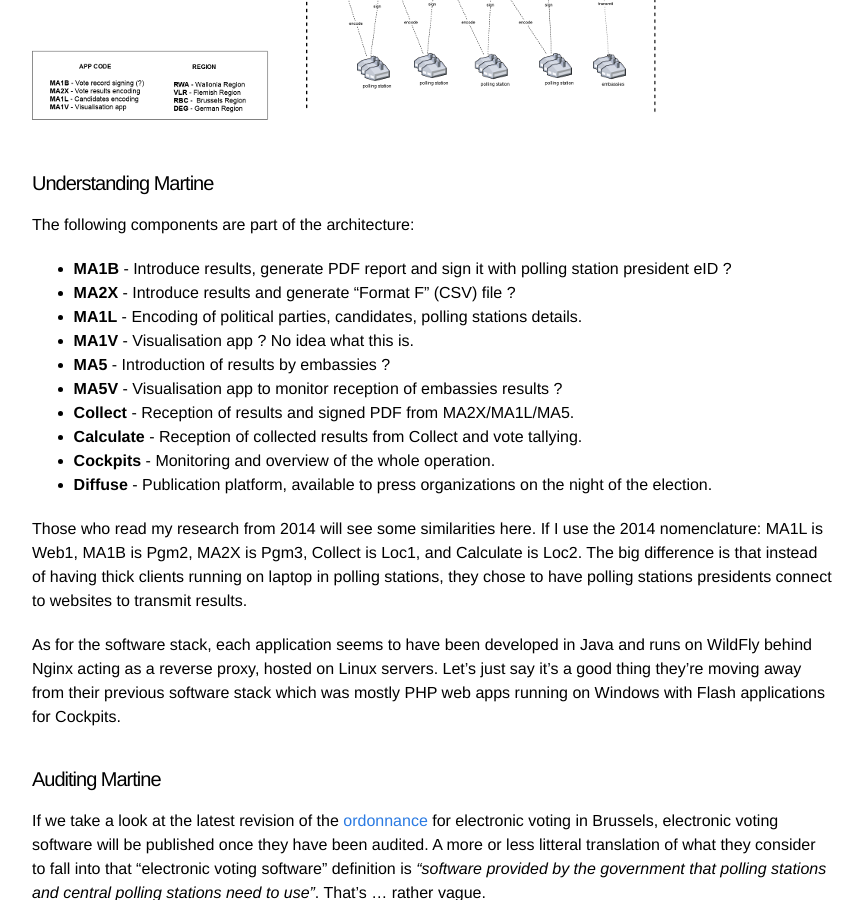
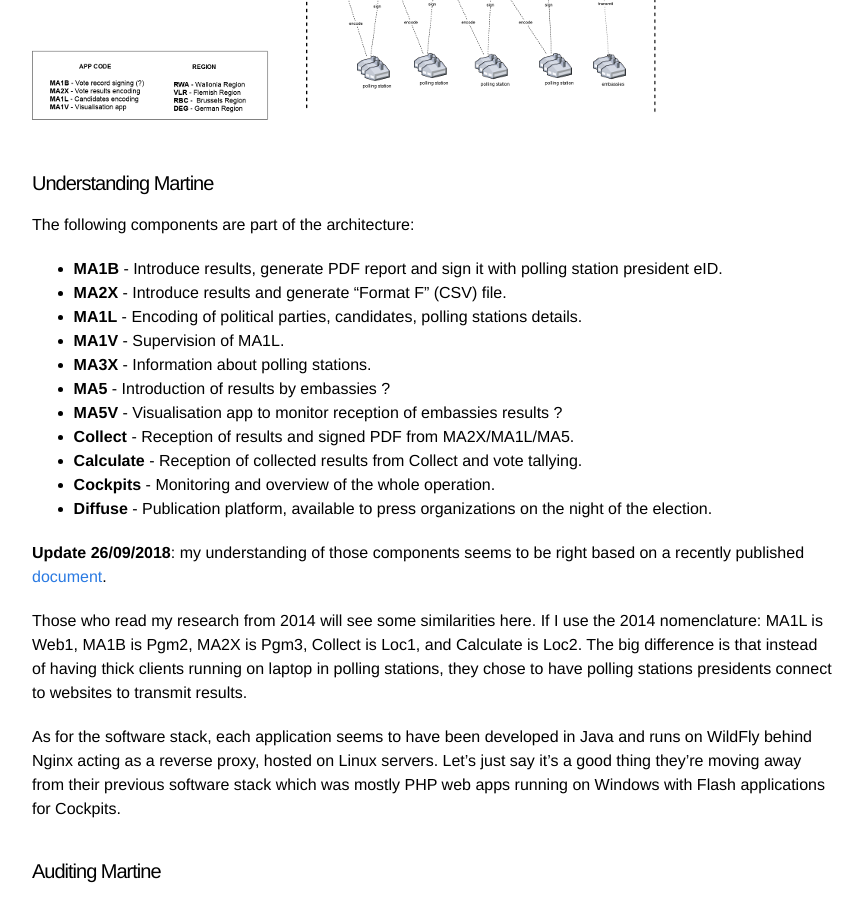
Before and after one commit to qkaiser/qkaiser.github.io, a Jekyll site: the page built from _posts/2018-06-18-shedding-light-belgian-evoting.markdown, in a window 1280 px wide and 900 px high, scrolled down 5284 px. Shown: the whole window, without its empty margins (208-1071 px from the left). Built offline with Jekyll 4.4.1, drawn with Linux system fonts in a browser that asks for light colours; comment, search, counter and statistics services are not loaded; some of the changed text lies outside the part shown.

Commit message:
Update based on recently published document.

```diff
--- a/_posts/2018-06-18-shedding-light-belgian-evoting.markdown
+++ b/_posts/2018-06-18-shedding-light-belgian-evoting.markdown
@@ -69,16 +69,19 @@ After a while, and based on my initial knowledge acquired during the 2014 electi
 
 The following components are part of the architecture:
 
-* **MA1B** - Introduce results, generate PDF report and sign it with polling station president eID ?
-* **MA2X** - Introduce results and generate "Format F" (CSV) file ?
+* **MA1B** - Introduce results, generate PDF report and sign it with polling station president eID.
+* **MA2X** - Introduce results and generate "Format F" (CSV) file.
 * **MA1L** - Encoding of political parties, candidates, polling stations details.
-* **MA1V** - Visualisation app ? No idea what this is.
+* **MA1V** - Supervision of MA1L.
+* **MA3X** - Information about polling stations.
 * **MA5** - Introduction of results by embassies ?
 * **MA5V** - Visualisation app to monitor reception of embassies results ?
 * **Collect** - Reception of results and signed PDF from MA2X/MA1L/MA5.
 * **Calculate** - Reception of collected results from Collect and vote tallying.
 * **Cockpits** - Monitoring and overview of the whole operation.
 * **Diffuse** - Publication platform, available to press organizations on the night of the election.
+
+**Update 26/09/2018**: my understanding of those components seems to be right based on a recently published [document](http://electionslocales.wallonie.be/sites/default/files/documents_telechargeables/Formation_MARTINE_CIVADIS.pdf).
 
 Those who read my research from 2014 will see some similarities here. If I use the 2014 nomenclature: MA1L is Web1, MA1B is Pgm2, MA2X is Pgm3, Collect is Loc1, and Calculate is Loc2. The big difference is that instead of having thick clients running on laptop in polling stations, they chose to have polling stations presidents connect to websites to transmit results.
 
@@ -182,13 +185,15 @@ Les composants ci-dessous font partie de l'infrastructure:
 * **MA1B** - Introduction des résultats, génération d'un PV en PDF qui est signé par le président du bureau de vote avec son eID ?
 * **MA2X** - Introduction des résulats et génération du "Format F" (CSV) ?
 * **MA1L** - Encodage par les partis des listes électorales, des candidats. Encodage des bureaux de votes par le ministère.
-* **MA1V** - Application de visualisation ?
+* **MA1V** - Application de supervision de MA1L.
 * **MA5** - Introduction des résultats par les ambassades ?
 * **MA5V** - Application de visualisations pour monitorer la réception des résultats provenant des amabassades ?
 * **Collect** - Réception des résultats et des PDF signés depuis MA2X/MA1L/MA5.
 * **Calculate** - Réception des résultats récoltés par Collect et décomptage des votes.
 * **Cockpits** - Monitoring et supervision de toutes les opérations.
 * **Diffuse** - Plateforme de publication, disponible aux groupes de presse lors de la nuit des élections.
+
+**Update 26/09/2018**: ma compréhension des différents composants semble être juste étant donné ce [document](http://electionslocales.wallonie.be/sites/default/files/documents_telechargeables/Formation_MARTINE_CIVADIS.pdf) de formation récement publié.
 
 Ceux qui ont lu mes recherches de 2014 observeront certainement quelques similarités. Si l'on utilise la nomenclature de 2014: MA1L est Web1, MA1B est Pgm2, MA2X est Pgm3, Collect est Loc1, et Calculate est Loc2. La différence majeure ici, c'est qu'au lieu d'avoir un client lourd s'exécutant sur le laptop du président du bureau de vote, c'est le navigateur de ce laptop qui sera utilisé pour se connecter aux différents sites web afin d'encoder les résultats.
 
```
